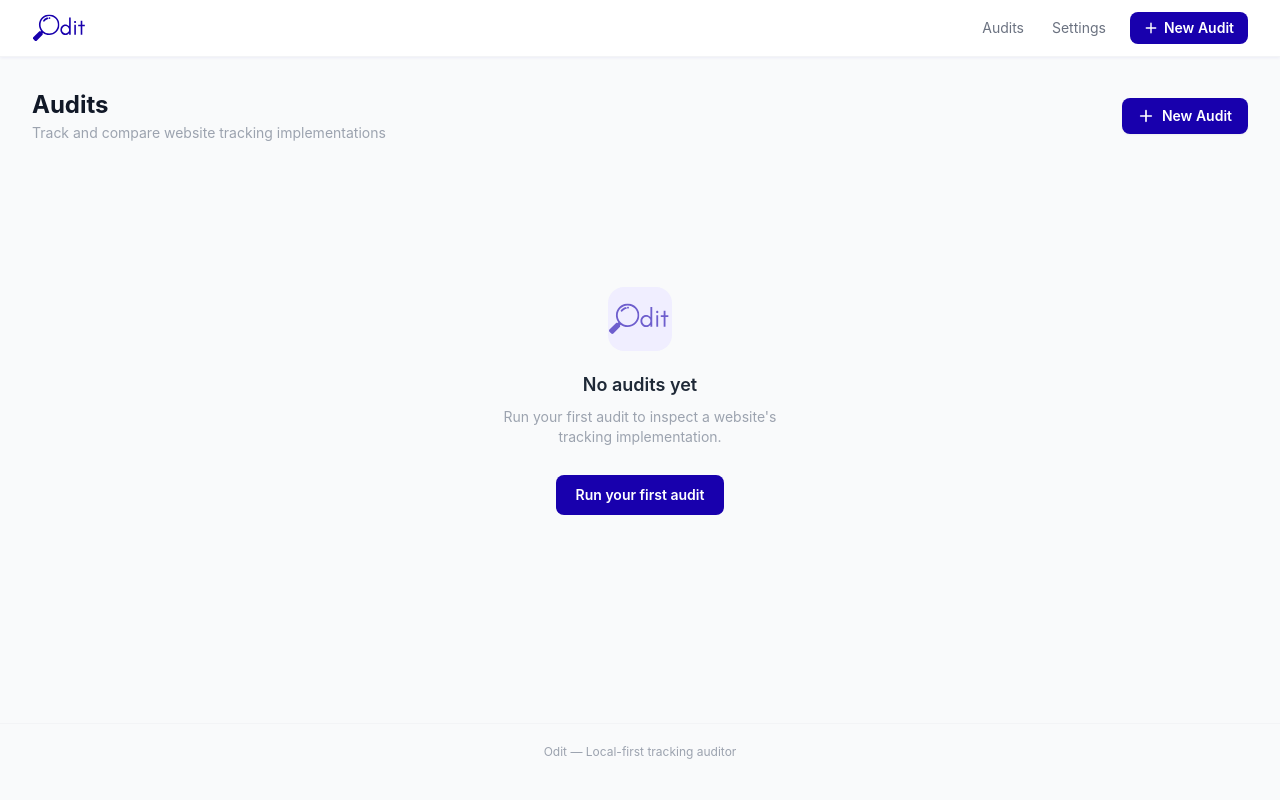
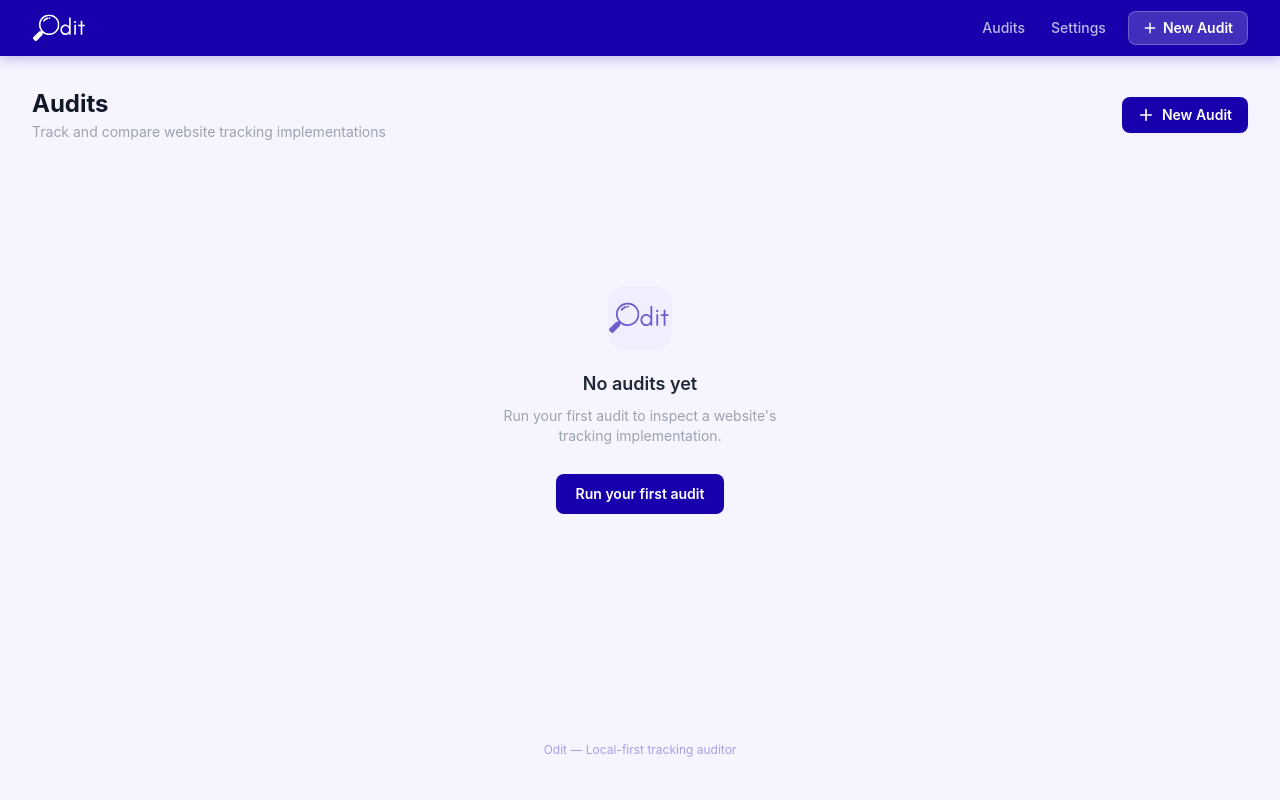
Before and after one commit to venk-hub/Odit, a FastAPI app: template app/templates/dashboard.html in a window 1280 px wide. Run offline with FastAPI, Linux system fonts and the light colour scheme; the template is opened without the code that fills it, so the values that code supplies are empty; some libraries are stand-ins or nearby versions.

Commit message:
Brand theme overhaul: dark indigo nav, tinted background, cohesive accents
- Nav: deep indigo (#1800ad) background with white inverted logo,
  semi-transparent white nav links, frosted glass New Audit button
- Body: #f5f4ff subtle indigo-tinted page background throughout
- Dashboard: indigo-tinted table border/shadow, indigo row hover
- Audit detail: indigo back link, indigo-tinted tab divider,
  indigo-tinted activity feed card border
- Stat cards: indigo-tinted border + shadow replacing gray borders
- Footer: indigo-tinted text color

Co-Authored-By: Claude Sonnet 4.6 <noreply@anthropic.com>

```diff
--- a/app/templates/audit_detail.html
+++ b/app/templates/audit_detail.html
@@ -3,7 +3,7 @@
 {% block content %}
 
 <div class="mb-6">
-    <a href="/" class="inline-flex items-center gap-1 text-xs text-gray-400 hover:text-gray-700 transition-colors mb-4">
+    <a href="/" class="inline-flex items-center gap-1 text-xs font-medium transition-colors mb-4" style="color:rgba(24,0,173,0.45)" onmouseover="this.style.color='#1800ad'" onmouseout="this.style.color='rgba(24,0,173,0.45)'">
         <svg class="w-3 h-3" fill="none" stroke="currentColor" viewBox="0 0 24 24"><path stroke-linecap="round" stroke-linejoin="round" stroke-width="2" d="M15 19l-7-7 7-7"/></svg>
         Back to Dashboard
     </a>
@@ -70,7 +70,7 @@
     <!-- Main content (left) -->
     <div class="flex-1 min-w-0">
         <!-- Tabs -->
-        <div class="border-b border-gray-200 mb-6">
+        <div class="mb-6" style="border-bottom:1px solid rgba(24,0,173,0.12)">
             <nav class="-mb-px flex gap-0" id="tab-nav">
                 {% for tab_id, tab_label in [("overview","Overview"),("pages","Pages"),("issues","Issues")] %}
                 <button
@@ -123,7 +123,7 @@
 
     <!-- Activity feed (right) -->
     <div class="w-80 flex-shrink-0 sticky top-4">
-        <div class="bg-white border border-gray-100 rounded-xl overflow-hidden" style="box-shadow:0 1px 4px rgba(0,0,0,0.06)">
+        <div class="bg-white rounded-xl overflow-hidden" style="border:1px solid rgba(24,0,173,0.1); box-shadow:0 1px 8px rgba(24,0,173,0.07)">
             <!-- Header -->
             <div class="flex items-center justify-between px-4 py-3 border-b border-gray-100">
                 <div class="flex items-center gap-2">
--- a/app/templates/base.html
+++ b/app/templates/base.html
@@ -11,23 +11,26 @@
         [x-cloak] { display: none !important; }
         .htmx-indicator { display: none; }
         .htmx-request .htmx-indicator { display: inline; }
-        body { font-family: -apple-system, BlinkMacSystemFont, 'Segoe UI', sans-serif; }
+        body { font-family: -apple-system, BlinkMacSystemFont, 'Segoe UI', sans-serif; background: #f5f4ff; }
+        .nav-link { color: rgba(255,255,255,0.72); transition: color 0.15s, background 0.15s; }
+        .nav-link:hover { color: #fff; background: rgba(255,255,255,0.12); }
     </style>
 </head>
-<body class="bg-gray-50 min-h-screen text-gray-800">
-    <nav class="bg-white border-b border-gray-100 sticky top-0 z-10" style="box-shadow: 0 1px 3px rgba(24,0,173,0.06)">
+<body class="min-h-screen text-gray-800">
+    <nav class="sticky top-0 z-10" style="background:#1800ad; box-shadow:0 2px 12px rgba(24,0,173,0.28)">
         <div class="max-w-7xl mx-auto px-4 sm:px-6 lg:px-8">
             <div class="flex items-center justify-between h-14">
-                <a href="/" class="flex items-center gap-1.5 group">
-                    <img src="/static/odit.svg" alt="Odit" class="h-7 w-auto" />
+                <a href="/" class="flex items-center gap-1.5">
+                    <img src="/static/odit.svg" alt="Odit" class="h-7 w-auto" style="filter:brightness(0) invert(1)" />
                 </a>
-                <div class="flex items-center gap-1">
-                    <a href="/" class="text-sm text-gray-500 hover:text-gray-900 hover:bg-gray-50 px-3 py-1.5 rounded-md transition-colors">Audits</a>
-                    <a href="/settings" class="text-sm text-gray-500 hover:text-gray-900 hover:bg-gray-50 px-3 py-1.5 rounded-md transition-colors">Settings</a>
+                <div class="flex items-center gap-0.5">
+                    <a href="/" class="nav-link text-sm font-medium px-3 py-1.5 rounded-md">Audits</a>
+                    <a href="/settings" class="nav-link text-sm font-medium px-3 py-1.5 rounded-md">Settings</a>
                     <a href="/audits/new"
-                        class="inline-flex items-center gap-1.5 text-white text-sm font-semibold px-3.5 py-1.5 rounded-lg transition-colors ml-2"
-                        style="background:#1800ad"
-                        onmouseover="this.style.background='#13008a'" onmouseout="this.style.background='#1800ad'">
+                        class="inline-flex items-center gap-1.5 text-sm font-semibold px-3.5 py-1.5 rounded-lg transition-colors ml-2"
+                        style="background:rgba(255,255,255,0.18); color:#fff; border:1px solid rgba(255,255,255,0.25)"
+                        onmouseover="this.style.background='rgba(255,255,255,0.28)'"
+                        onmouseout="this.style.background='rgba(255,255,255,0.18)'">
                         <svg class="w-3.5 h-3.5" fill="none" stroke="currentColor" viewBox="0 0 24 24">
                             <path stroke-linecap="round" stroke-linejoin="round" stroke-width="2.5" d="M12 4v16m8-8H4" />
                         </svg>
@@ -42,7 +45,7 @@
         {% block content %}{% endblock %}
     </main>
 
-    <footer class="mt-16 border-t border-gray-100 py-5 text-center text-xs text-gray-400">
+    <footer class="mt-16 py-5 text-center text-xs" style="color:rgba(24,0,173,0.35)">
         Odit &mdash; Local-first tracking auditor
     </footer>
 </body>
--- a/app/templates/dashboard.html
+++ b/app/templates/dashboard.html
@@ -19,7 +19,7 @@
 </div>
 
 {% if audits %}
-<div class="bg-white rounded-2xl border border-gray-100 overflow-hidden" style="box-shadow:0 1px 4px rgba(0,0,0,0.05)">
+<div class="bg-white rounded-2xl overflow-hidden" style="border:1px solid rgba(24,0,173,0.08); box-shadow:0 1px 8px rgba(24,0,173,0.06)">
     <table class="min-w-full">
         <thead>
             <tr class="border-b border-gray-100">
@@ -36,7 +36,7 @@
             {% for item in audits %}
             {% set run = item.run %}
             {% set counts = item.issue_counts %}
-            <tr class="hover:bg-slate-50 transition-colors group" id="audit-row-{{ run.id }}">
+            <tr class="transition-colors group" style="--hover-bg:#f5f4ff" id="audit-row-{{ run.id }}" onmouseover="this.style.background='#f5f4ff'" onmouseout="this.style.background=''">
                 <td class="px-5 py-4">
                     <a href="/audits/{{ run.id }}" class="font-medium text-sm text-gray-900 hover:text-[#1800ad] transition-colors block truncate max-w-xs">
                         {{ run.base_url | replace("https://", "") | replace("http://", "") }}
```
Also changed, not shown: app/templates/partials/audit_progress.html (+5 -5 lines).
